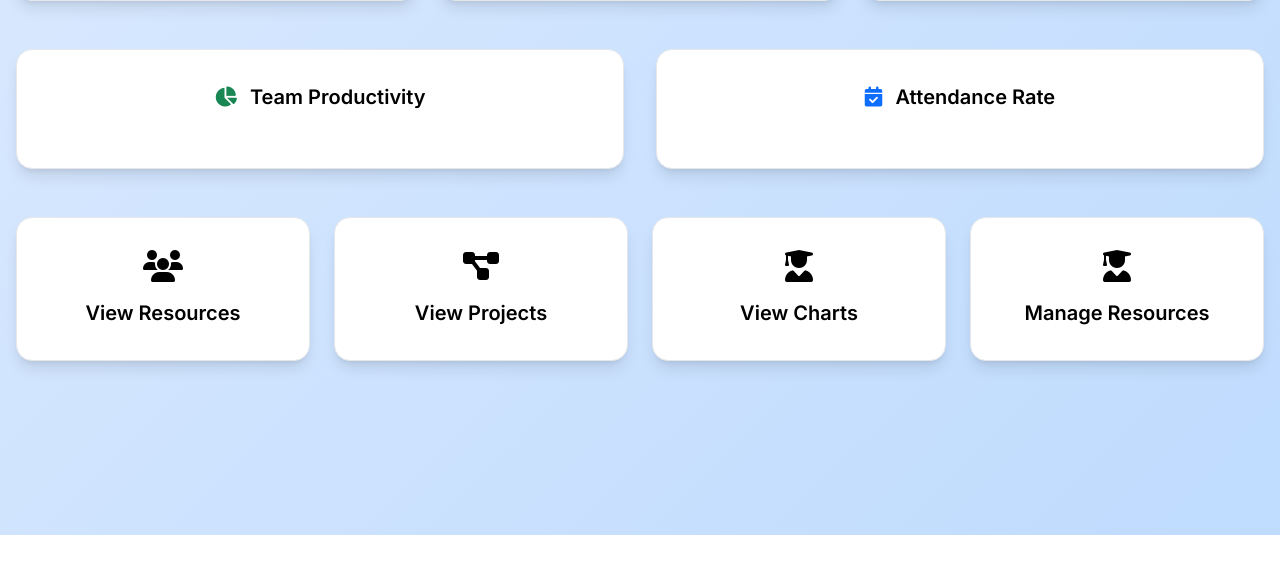
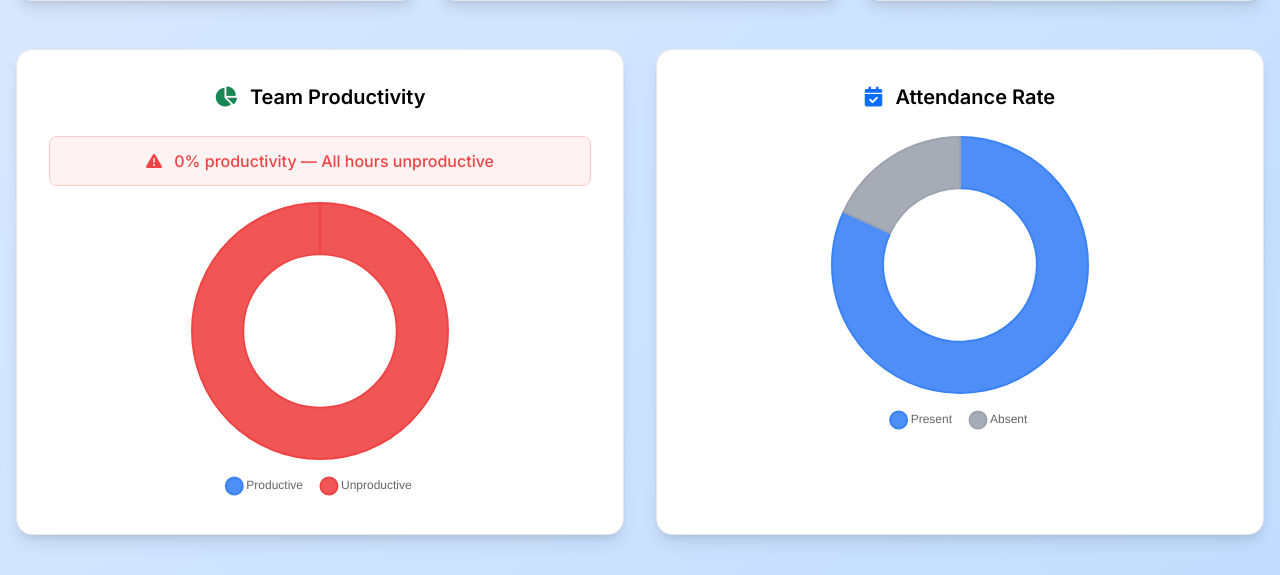
Before and after one commit to vrutika15/django-final-project, a Django app: page / in a window 1280 px wide. Shown: the part 322-897 px from the top of the page. Before the commit the page ends 857 px from the top, so only its background shows below. Run offline with Django 5.2, Linux system fonts and the light colour scheme; data comes from the database, SQL or seed files in the repository; both versions use the stored data as it was after the commit; data that the repository does not hold is empty.

Commit message:
added charts views

```diff
--- a/resources/views.py
+++ b/resources/views.py
@@ -162,6 +162,8 @@ def monthly_data_update(request, pk):
 #     return render(request, 'admin_dashboard.html', context)
 
 def dashboard(request):
+    resourceAttendance = ResourceMonthlyData.objects.all()
+    projectAttendance = ProjectReport.objects.all()
 
     #total-counts
     resources = Resource.objects.count()
@@ -169,11 +171,28 @@ def dashboard(request):
     interns = Intern.objects.count()
 
     #charts
+    #presence percentage
+    total_present_day = sum(r.present_day for r in resourceAttendance)
+    total_working_days = sum(r.working_days for r in resourceAttendance)
+    presence_percentage = (100*total_present_day)/total_working_days
+
+    #team productivity percentage
+    total_present_hours = sum(r.present_hours for r in resourceAttendance)
+    total_billable_hours = sum(p.billable_hours for p in projectAttendance)
+    team_productivity_percentage = (100*total_billable_hours)/total_present_hours
 
     context = {
         'resources': resources,
         'projects': projects,
-        'interns': interns
+        'interns': interns,
+        'total_present_day': total_present_day,
+        "total_working_days": total_working_days,
+        "presence_percentage": presence_percentage,
+        "total_present_hours": total_present_hours,
+        "total_billable_hours": total_billable_hours,
+        "team_productivity_percentage": team_productivity_percentage,
+        "resourceAttendance": resourceAttendance,
+        "projectAttendance": projectAttendance
     }
 
     return render(request,'admin_dashboard.html',context)
--- a/templates/admin_dashboard.html
+++ b/templates/admin_dashboard.html
@@ -449,7 +449,7 @@
           <i class="fas fa-chart-pie text-success me-2"></i>
           Team Productivity
         </div>
-        {% comment %} {% if team_productivity_percentage == 0 %}
+        {% if team_productivity_percentage == 0 %}
         <div class="chart-message danger">
           <i class="fas fa-exclamation-triangle me-2"></i>
           0% productivity — All hours unproductive
@@ -457,7 +457,7 @@
         {% endif %}
         <div class="chart-container">
           <canvas id="productivityChart"></canvas>
-        </div> {% endcomment %}
+        </div>
       </div>
 
       <!-- Presence Percentage Chart -->
@@ -466,7 +466,7 @@
           <i class="fas fa-calendar-check text-primary me-2"></i>
           Attendance Rate
         </div>
-        {% comment %} {% if presence_percentage == 0 %}
+       {% if presence_percentage == 0 %}
         <div class="chart-message danger">
           <i class="fas fa-exclamation-triangle me-2"></i>
           0% presence — No working days present
@@ -475,21 +475,21 @@
         <div class="chart-container">
           <canvas id="presenceChart"></canvas>
         </div>
-      </div> {% endcomment %}
+      </div>
     </div>
   </section>
 
   <!-- Navigation Cards -->
   <section class="navigation-section">
     <div class="nav-grid">
-      <a href="#" class="nav-card">
+      <a href="{% url 'resources:resource_list' %}" class="nav-card">
         <div class="nav-content">
           <i class="fas fa-users nav-icon"></i>
           <div class="nav-text">View Resources</div>
         </div>
       </a>
 
-      <a href="#" class="nav-card">
+      <a href="{% url 'projects:project_list' %}" class="nav-card">
         <div class="nav-content">
           <i class="fas fa-project-diagram nav-icon"></i>
           <div class="nav-text">View Projects</div>
@@ -517,9 +517,7 @@
 
 {% block js %}
 <script src="https://cdn.jsdelivr.net/npm/chart.js"></script>
-
     <script>
-      // Enhanced chart configuration with better styling
       const chartOptions = {
         responsive: true,
         maintainAspectRatio: false,
```
Also changed, not shown: test.html (deleted, +0 -33 lines), db.sqlite3.
